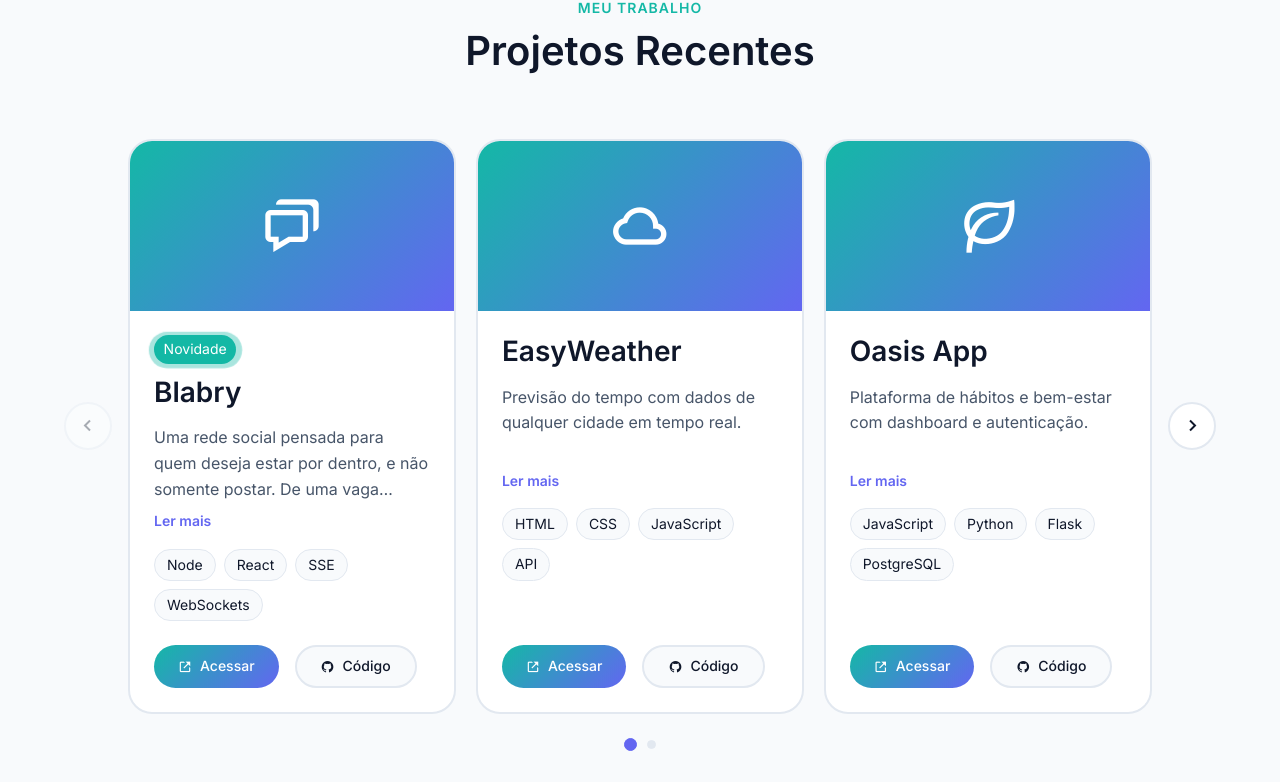
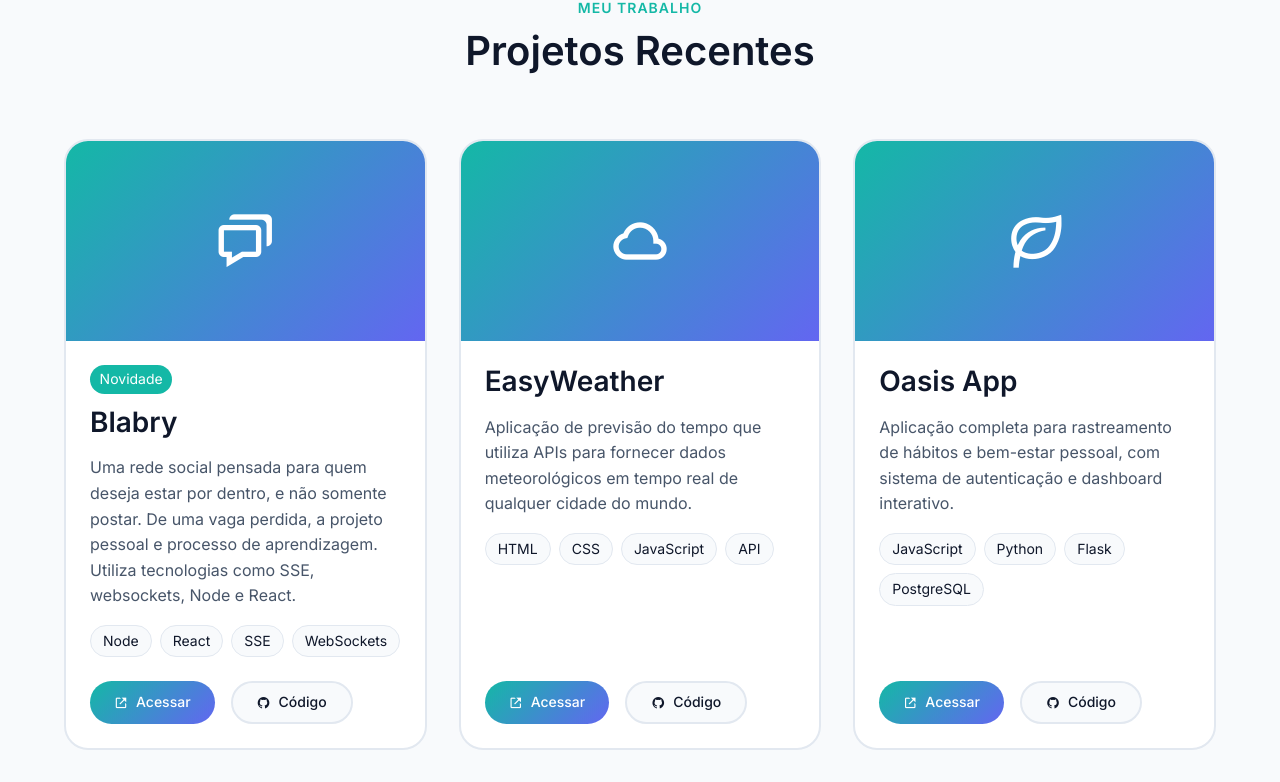
Before and after one commit to abraaosantosdeveloper/abraaosantosdeveloper.github.io, a Next.js app: page / in a window 1280 px wide. Shown: the part 1996-2778 px from the top of the page. Built offline with nearby package versions, Linux system fonts and the light colour scheme.

Commit message:
revert: restaurar seção de projetos para versão em grid
Co-authored-by: abraaosantosdeveloper <107932922+abraaosantosdeveloper@users.noreply.github.com>

```diff
--- a/app/styles.css
+++ b/app/styles.css
@@ -492,77 +492,9 @@ button {
 }
 
 .projects__content {
-  display: flex;
-  gap: 1.25rem;
-  overflow-x: auto;
-  scroll-snap-type: x mandatory;
-  scrollbar-width: none;
-  -ms-overflow-style: none;
-  scroll-behavior: smooth;
-  touch-action: pan-x;
-  -webkit-overflow-scrolling: touch;
-}
-
-.projects__content::-webkit-scrollbar {
-  display: none;
-}
-
-.projects__carousel {
-  display: flex;
-  align-items: center;
-  gap: 1rem;
-}
-
-.projects__nav {
-  width: 3rem;
-  height: 3rem;
-  border-radius: 50%;
-  border: 2px solid var(--border-color);
-  background: var(--bg-color);
-  color: var(--text-color);
-  display: inline-flex;
-  align-items: center;
-  justify-content: center;
-  transition: all var(--transition-fast);
-  flex-shrink: 0;
-}
-
-.projects__nav i {
-  font-size: 1.5rem;
-}
-
-.projects__nav:hover:not(:disabled) {
-  border-color: var(--secondary-color);
-  color: var(--secondary-color);
-}
-
-.projects__nav:disabled {
-  opacity: 0.35;
-  cursor: not-allowed;
-}
-
-.projects__dots {
-  display: flex;
-  align-items: center;
-  justify-content: center;
-  gap: 0.6rem;
-  margin-top: 1.5rem;
-}
-
-.project__dot {
-  width: 0.6rem;
-  height: 0.6rem;
-  border-radius: 50%;
-  background: var(--border-color);
-  border: 1px solid var(--border-color);
-  transition: all var(--transition-fast);
-}
-
-.project__dot--active {
-  width: 0.85rem;
-  height: 0.85rem;
-  background: var(--secondary-color);
-  border-color: var(--secondary-color);
+  display: grid;
+  grid-template-columns: repeat(auto-fit, minmax(300px, 1fr));
+  gap: 2rem;
 }
 
 .project__card {
@@ -573,9 +505,7 @@ button {
   transition: all var(--transition-normal);
   display: flex;
   flex-direction: column;
-  flex: 0 0 calc(33.333% - 0.84rem);
-  min-width: 0;
-  scroll-snap-align: center;
+
 }
 
 .project__card:hover {
@@ -585,7 +515,7 @@ button {
 }
 
 .project__image {
-  height: 170px;
+  height: 200px;
   background: linear-gradient(135deg, var(--primary-color), var(--secondary-color));
   display: flex;
   align-items: center;
@@ -605,8 +535,6 @@ button {
 }
 
 .project__badge {
-  position: relative;
-  z-index: 1;
   width: fit-content;
   margin-bottom: 0.75rem;
   padding: 0.2rem 0.6rem;
@@ -617,32 +545,6 @@ button {
   font-weight: var(--font-medium);
 }
 
-.project__badge--pulse::after {
-  content: '';
-  position: absolute;
-  inset: -0.15rem;
-  border-radius: inherit;
-  background: var(--primary-color);
-  opacity: 0.55;
-  z-index: -1;
-  animation: badgePulse 2.8s ease-in-out infinite;
-}
-
-@keyframes badgePulse {
-  0% {
-    transform: scale(1);
-    opacity: 0.55;
-  }
-  50% {
-    transform: scale(1.14);
-    opacity: 0.2;
-  }
-  100% {
-    transform: scale(1);
-    opacity: 0.55;
-  }
-}
-
 .project__title {
   font-size: var(--font-size-h3);
   margin-bottom: 1rem;
@@ -651,29 +553,8 @@ button {
 
 .project__description {
   color: var(--text-color-light);
-  margin-bottom: 0.5rem;
+  margin-bottom: 1rem;
   line-height: 1.6;
-  display: -webkit-box;
-  -webkit-box-orient: vertical;
-  -webkit-line-clamp: 3;
-  line-clamp: 3;
-  overflow: hidden;
-  min-height: 4.8em;
-}
-
-.project__read-more {
-  background: none;
-  border: none;
-  color: var(--secondary-color);
-  font-size: var(--font-size-small);
-  font-weight: 600;
-  width: fit-content;
-  margin-bottom: 1rem;
-  padding: 0;
-}
-
-.project__read-more:hover {
-  text-decoration: underline;
 }
 
 .project__tags {
@@ -705,68 +586,6 @@ button {
 
 .project__card--coming .project__image {
   background: linear-gradient(135deg, var(--text-color-light), var(--border-color));
-}
-
-.project-modal {
-  position: fixed;
-  inset: 0;
-  background: rgba(15, 23, 42, 0.65);
-  display: flex;
-  align-items: center;
-  justify-content: center;
-  padding: 1rem;
-  z-index: 120;
-}
-
-.project-modal__content {
-  width: min(680px, 100%);
-  max-height: 80vh;
-  background: var(--bg-color);
-  border-radius: var(--border-radius-md);
-  border: 1px solid var(--border-color);
-  box-shadow: 0 20px 40px var(--shadow-color-lg);
-  display: flex;
-  flex-direction: column;
-  overflow: hidden;
-}
-
-.project-modal__header {
-  display: flex;
-  align-items: center;
-  justify-content: space-between;
-  gap: 1rem;
-  padding: 1rem 1.25rem 0.75rem;
-}
-
-.project-modal__header h3 {
-  font-size: 1.2rem;
-}
-
-.project-modal__close {
-  width: 2rem;
-  height: 2rem;
-  border-radius: 50%;
-  border: 1px solid var(--border-color);
-  background: var(--bg-color-alt);
-  color: var(--text-color);
-  font-size: 1.2rem;
-  line-height: 1;
-  display: inline-flex;
-  align-items: center;
-  justify-content: center;
-}
-
-.project-modal__divider {
-  border: 0;
-  border-top: 1px solid var(--border-color);
-  opacity: 0.65;
-}
-
-.project-modal__body {
-  padding: 1rem 1.25rem 1.25rem;
-  color: var(--text-color-light);
-  overflow-y: auto;
-  line-height: 1.7;
 }
 
 /* ===== CONTACT SECTION ===== */
@@ -1155,26 +974,6 @@ button {
     flex-direction: column;
   }
 
-  .projects__content {
-    gap: 1rem;
-  }
-
-  .project__card {
-    flex-basis: 100%;
-  }
-
-  .project__image {
-    height: 150px;
-  }
-
-  .projects__nav {
-    display: none;
-  }
-
-  .projects__dots {
-    margin-top: 1rem;
-  }
-
   .btn {
     width: 100%;
     justify-content: center;
@@ -1196,33 +995,3 @@ button {
     font-size: 1.25rem;
   }
 }
-
-@media screen and (max-width: 399px) {
-  .project__card {
-    border-width: 1px;
-  }
-
-  .project__image {
-    height: 160px;
-  }
-
-  .project__data {
-    padding: 1rem;
-  }
-
-  .project__description {
-    font-size: 0.9rem;
-    line-height: 1.5;
-  }
-
-  .tag {
-    padding: 0.2rem 0.5rem;
-    font-size: 0.75rem;
-  }
-}
-
-@media screen and (max-width: 980px) and (min-width: 577px) {
-  .project__card {
-    flex-basis: calc(50% - 0.625rem);
-  }
-}
--- a/components/Projects.tsx
+++ b/components/Projects.tsx
@@ -1,187 +1,4 @@
-'use client';
-
-import { useCallback, useEffect, useMemo, useRef, useState } from 'react';
-
-type Project = {
-  title: string;
-  description: string;
-  icon: string;
-  tags: string[];
-  appUrl?: string;
-  repoUrl?: string;
-  isNew?: boolean;
-  isComingSoon?: boolean;
-};
-
-const projects: Project[] = [
-  {
-    title: 'Blabry',
-    description:
-      'Uma rede social pensada para quem deseja estar por dentro, e não somente postar. De uma vaga perdida, a projeto pessoal e processo de aprendizagem.',
-    icon: 'bx-chat',
-    tags: ['Node', 'React', 'SSE', 'WebSockets'],
-    appUrl: 'https://blabry.com.br/',
-    repoUrl: 'https://github.com/abraaosantosdeveloper/blabry/',
-    isNew: true,
-  },
-  {
-    title: 'EasyWeather',
-    description: 'Previsão do tempo com dados de qualquer cidade em tempo real.',
-    icon: 'bx-cloud',
-    tags: ['HTML', 'CSS', 'JavaScript', 'API'],
-    appUrl: 'https://abraaosantosdeveloper.github.io/easy-weather',
-    repoUrl: 'https://github.com/abraaosantosdeveloper/easy-weather',
-  },
-  {
-    title: 'Oasis App',
-    description: 'Plataforma de hábitos e bem-estar com dashboard e autenticação.',
-    icon: 'bx-leaf',
-    tags: ['JavaScript', 'Python', 'Flask', 'PostgreSQL'],
-    appUrl: 'https://abraaosantosdeveloper.github.io/oasis_app/landing.html',
-    repoUrl: 'https://github.com/abraaosantosdeveloper/oasis_app',
-  },
-  {
-    title: 'Quick List',
-    description: 'Lista de tarefas direta com persistência local no navegador.',
-    icon: 'bx-list-check',
-    tags: ['HTML', 'CSS', 'JavaScript', 'LocalStorage'],
-    appUrl: 'https://abraaosantosdeveloper.github.io/quick-list/',
-    repoUrl: 'https://github.com/abraaosantosdeveloper/quick-list',
-  },
-  {
-    title: 'Rotina em Pauta',
-    description: 'Aplicação de organização diária com foco em produtividade pessoal.',
-    icon: 'bx-calendar-check',
-    tags: ['HTML', 'CSS', 'JavaScript', 'Produtividade'],
-    appUrl: 'https://abraaosantosdeveloper.github.io/rotina-em-pauta/',
-    repoUrl: 'https://github.com/abraaosantosdeveloper/rotina-em-pauta/',
-  },
-  {
-    title: 'Em Breve',
-    description: 'Novos projetos estão em desenvolvimento e serão publicados em breve.',
-    icon: 'bx-rocket',
-    tags: ['???'],
-    isComingSoon: true,
-  },
-];
-
 export default function Projects() {
-  const trackRef = useRef<HTMLDivElement>(null);
-  const [activePage, setActivePage] = useState(0);
-  const [pageStartIndexes, setPageStartIndexes] = useState<number[]>([0]);
-  const [selectedProject, setSelectedProject] = useState<Project | null>(null);
-
-  const getCards = useCallback(() => {
-    const track = trackRef.current;
-    if (!track) return [];
-    return Array.from(track.querySelectorAll<HTMLElement>('.project__card'));
-  }, []);
-
-  const updateCarouselState = useCallback(() => {
-    const track = trackRef.current;
-    if (!track) return;
-    const cards = getCards();
-    if (cards.length === 0) return;
-
-    const nextPageStartIndexes = [0];
-    let currentPageStart = 0;
-    for (let index = 1; index < cards.length; index += 1) {
-      const pageStartCard = cards[currentPageStart];
-      const currentCard = cards[index];
-      const currentCardRightEdge = currentCard.offsetLeft + currentCard.offsetWidth;
-      const pageWidth = currentCardRightEdge - pageStartCard.offsetLeft;
-
-      if (pageWidth > track.clientWidth + 1) {
-        nextPageStartIndexes.push(index);
-        currentPageStart = index;
-      }
-    }
-
-    setPageStartIndexes((prevPageStartIndexes) => {
-      if (
-        prevPageStartIndexes.length === nextPageStartIndexes.length &&
-        prevPageStartIndexes.every((value, index) => value === nextPageStartIndexes[index])
-      ) {
-        return prevPageStartIndexes;
-      }
-      return nextPageStartIndexes;
-    });
-
-    let nextPage = 0;
-    let closest = Number.POSITIVE_INFINITY;
-    for (let pageIndex = 0; pageIndex < nextPageStartIndexes.length; pageIndex += 1) {
-      const pageStartIndex = nextPageStartIndexes[pageIndex];
-      const distance = Math.abs(track.scrollLeft - cards[pageStartIndex].offsetLeft);
-      if (distance < closest) {
-        closest = distance;
-        nextPage = pageIndex;
-      }
-    }
-
-    setActivePage(nextPage);
-  }, [getCards]);
-
-  useEffect(() => {
-    const track = trackRef.current;
-    if (!track) return;
-    const onScroll = () => updateCarouselState();
-    track.addEventListener('scroll', onScroll, { passive: true });
-    window.addEventListener('resize', onScroll);
-    onScroll();
-    return () => {
-      track.removeEventListener('scroll', onScroll);
-      window.removeEventListener('resize', onScroll);
-    };
-  }, [updateCarouselState]);
-
-  useEffect(() => {
-    if (!selectedProject) return;
-    const onEscape = (event: KeyboardEvent) => {
-      if (event.key === 'Escape') {
-        setSelectedProject(null);
-      }
-    };
-
-    const previousOverflow = document.body.style.overflow;
-    document.body.style.overflow = 'hidden';
-    window.addEventListener('keydown', onEscape);
-
-    return () => {
-      document.body.style.overflow = previousOverflow;
-      window.removeEventListener('keydown', onEscape);
-    };
-  }, [selectedProject]);
-
-  const canGoPrev = activePage > 0;
-  const canGoNext = activePage < pageStartIndexes.length - 1;
-
-  const scrollToPage = useCallback((pageIndex: number) => {
-    const track = trackRef.current;
-    if (!track) return;
-    const cards = getCards();
-    const targetCard = cards[pageStartIndexes[pageIndex]];
-    if (!targetCard) return;
-    track.scrollTo({
-      left: targetCard.offsetLeft,
-      behavior: 'smooth',
-    });
-  }, [getCards, pageStartIndexes]);
-
-  const projectDots = useMemo(
-    () =>
-      pageStartIndexes.map((_, pageIndex) => (
-        <button
-          key={`page-${pageIndex + 1}-dot`}
-          type="button"
-          className={`project__dot${activePage === pageIndex ? ' project__dot--active' : ''}`}
-          aria-label={`Ir para página ${pageIndex + 1} dos projetos`}
-          onClick={() => scrollToPage(pageIndex)}
-          aria-current={activePage === pageIndex ? 'true' : undefined}
-        />
-      )),
-    [activePage, pageStartIndexes, scrollToPage]
-  );
-
   return (
     <section className="projects section" id="projects">
       <div className="projects__container container">
@@ -190,110 +7,177 @@ export default function Projects() {
           <h2 className="section__title">Projetos Recentes</h2>
         </div>
 
-        <div className="projects__carousel">
-          <button
-            type="button"
-            className="projects__nav projects__nav--prev"
-            aria-label="Projeto anterior"
-            onClick={() => scrollToPage(Math.max(0, activePage - 1))}
-            disabled={!canGoPrev}
-          >
-            <i className="bx bx-chevron-left"></i>
-          </button>
-
-          <div className="projects__content" ref={trackRef}>
-            {projects.map((project) => (
-              <article
-                key={project.title}
-                className={`project__card${project.isComingSoon ? ' project__card--coming' : ''}`}
-              >
+        <div className="projects__content">
+          {/* Blabry Project */}
+          <article className="project__card">
             <div className="project__image">
-                  <i className={`bx ${project.icon}`}></i>
+              <i className='bx bx-chat'></i>
             </div>
             <div className="project__data">
-                  {project.isNew ? <span className="project__badge project__badge--pulse">Novidade</span> : null}
-                  <h3 className="project__title">{project.title}</h3>
-                  <p className="project__description">{project.description}</p>
-                  <button type="button" className="project__read-more" onClick={() => setSelectedProject(project)}>
-                    Ler mais
-                  </button>
+              <span className="project__badge">Novidade</span>
+              <h3 className="project__title">Blabry</h3>
+              <p className="project__description">
+                Uma rede social pensada para quem deseja estar por dentro, e não somente postar.
+                De uma vaga perdida, a projeto pessoal e processo de aprendizagem.
+                Utiliza tecnologias como SSE, websockets, Node e React.
+              </p>
               <div className="project__tags">
-                    {project.tags.map((tag) => (
-                      <span key={`${project.title}-${tag}`} className="tag">
-                        {tag}
-                      </span>
-                    ))}
+                <span className="tag">Node</span>
+                <span className="tag">React</span>
+                <span className="tag">SSE</span>
+                <span className="tag">WebSockets</span>
               </div>
-                  {project.appUrl && project.repoUrl ? (
               <div className="project__buttons">
-                      <a
-                        href={project.appUrl}
-                        target="_blank"
-                        rel="noopener noreferrer"
-                        className="btn btn--small btn--primary"
-                      >
-                        <i className="bx bx-link-external"></i>
+                <a href="https://blabry.com.br/" target="_blank" rel="noopener noreferrer" className="btn btn--small btn--primary">
+                  <i className='bx bx-link-external'></i>
                   Acessar
                 </a>
-                      <a
-                        href={project.repoUrl}
-                        target="_blank"
-                        rel="noopener noreferrer"
-                        className="btn btn--small btn--secondary"
-                      >
-                        <i className="bx bxl-github"></i>
+                <a href="https://github.com/abraaosantosdeveloper/blabry/" target="_blank" rel="noopener noreferrer" className="btn btn--small btn--secondary">
+                  <i className='bx bxl-github'></i>
                   Código
                 </a>
               </div>
-                  ) : null}
             </div>
           </article>
-            ))}
+
+          {/* EasyWeather Project */}
+          <article className="project__card">
+            <div className="project__image">
+              <i className='bx bx-cloud'></i>
             </div>
-
-          <button
-            type="button"
-            className="projects__nav projects__nav--next"
-            aria-label="Próximo projeto"
-            onClick={() => scrollToPage(Math.min(pageStartIndexes.length - 1, activePage + 1))}
-            disabled={!canGoNext}
-          >
-            <i className="bx bx-chevron-right"></i>
-          </button>
+            <div className="project__data">
+              <h3 className="project__title">EasyWeather</h3>
+              <p className="project__description">
+                Aplicação de previsão do tempo que utiliza APIs para fornecer dados meteorológicos
+                em tempo real de qualquer cidade do mundo.
+              </p>
+              <div className="project__tags">
+                <span className="tag">HTML</span>
+                <span className="tag">CSS</span>
+                <span className="tag">JavaScript</span>
+                <span className="tag">API</span>
               </div>
-
-        <div className="projects__dots" aria-label="Navegação dos projetos">
-          {projectDots}
+              <div className="project__buttons">
+                <a href="https://abraaosantosdeveloper.github.io/easy-weather" target="_blank" rel="noopener noreferrer" className="btn btn--small btn--primary">
+                  <i className='bx bx-link-external'></i>
+                  Acessar
+                </a>
+                <a href="https://github.com/abraaosantosdeveloper/easy-weather" target="_blank" rel="noopener noreferrer" className="btn btn--small btn--secondary">
+                  <i className='bx bxl-github'></i>
+                  Código
+                </a>
               </div>
             </div>
+          </article>
 
-      {selectedProject ? (
-        <div
-          className="project-modal"
-          role="dialog"
-          aria-modal="true"
-          aria-labelledby="project-modal-title"
-          onClick={() => setSelectedProject(null)}
-        >
-          <div className="project-modal__content" onClick={(event) => event.stopPropagation()}>
-            <div className="project-modal__header">
-              <h3 id="project-modal-title">{selectedProject.title}</h3>
-              <button
-                type="button"
-                className="project-modal__close"
-                onClick={() => setSelectedProject(null)}
-                aria-label="Fechar modal"
-              >
-                ×
-              </button>
+          {/* Oasis App Project */}
+          <article className="project__card">
+            <div className="project__image">
+              <i className='bx bx-leaf'></i>
             </div>
-            <hr className="project-modal__divider" />
-            <div className="project-modal__body">
-              <p>{selectedProject.description}</p>
+            <div className="project__data">
+              <h3 className="project__title">Oasis App</h3>
+              <p className="project__description">
+                Aplicação completa para rastreamento de hábitos e bem-estar pessoal,
+                com sistema de autenticação e dashboard interativo.
+              </p>
+              <div className="project__tags">
+                <span className="tag">JavaScript</span>
+                <span className="tag">Python</span>
+                <span className="tag">Flask</span>
+                <span className="tag">PostgreSQL</span>
+              </div>
+              <div className="project__buttons">
+                <a href="https://abraaosantosdeveloper.github.io/oasis_app/landing.html" target="_blank" rel="noopener noreferrer" className="btn btn--small btn--primary">
+                  <i className='bx bx-link-external'></i>
+                  Acessar
+                </a>
+                <a href="https://github.com/abraaosantosdeveloper/oasis_app" target="_blank" rel="noopener noreferrer" className="btn btn--small btn--secondary">
+                  <i className='bx bxl-github'></i>
+                  Código
+                </a>
               </div>
             </div>
+          </article>
+
+          {/* Quick List Project */}
+          <article className="project__card">
+            <div className="project__image">
+              <i className='bx bx-list-check'></i>
             </div>
-      ) : null}
+            <div className="project__data">
+              <h3 className="project__title">Quick List</h3>
+              <p className="project__description">
+                Lista de tarefas simples e objetiva criada em contexto acadêmico,
+                com persistência de dados via LocalStorage utilizando tecnologias web tradicionais.
+              </p>
+              <div className="project__tags">
+                <span className="tag">HTML</span>
+                <span className="tag">CSS</span>
+                <span className="tag">JavaScript</span>
+                <span className="tag">LocalStorage</span>
+              </div>
+              <div className="project__buttons">
+                <a href="https://abraaosantosdeveloper.github.io/quick-list/" target="_blank" rel="noopener noreferrer" className="btn btn--small btn--primary">
+                  <i className='bx bx-link-external'></i>
+                  Acessar
+                </a>
+                <a href="https://github.com/abraaosantosdeveloper/quick-list" target="_blank" rel="noopener noreferrer" className="btn btn--small btn--secondary">
+                  <i className='bx bxl-github'></i>
+                  Código
+                </a>
+              </div>
+            </div>
+          </article>
+
+          {/* Rotina em Pauta Project */}
+          <article className="project__card">
+            <div className="project__image">
+              <i className='bx bx-calendar-check'></i>
+            </div>
+            <div className="project__data">
+              <h3 className="project__title">Rotina em Pauta</h3>
+              <p className="project__description">
+                Aplicação focada em organização de rotina e planejamento diário,
+                com interface intuitiva para facilitar o acompanhamento de tarefas.
+              </p>
+              <div className="project__tags">
+                <span className="tag">HTML</span>
+                <span className="tag">CSS</span>
+                <span className="tag">JavaScript</span>
+                <span className="tag">Produtividade</span>
+              </div>
+              <div className="project__buttons">
+                <a href="https://abraaosantosdeveloper.github.io/rotina-em-pauta/" target="_blank" rel="noopener noreferrer" className="btn btn--small btn--primary">
+                  <i className='bx bx-link-external'></i>
+                  Acessar
+                </a>
+                <a href="https://github.com/abraaosantosdeveloper/rotina-em-pauta/" target="_blank" rel="noopener noreferrer" className="btn btn--small btn--secondary">
+                  <i className='bx bxl-github'></i>
+                  Código
+                </a>
+              </div>
+            </div>
+          </article>
+
+          {/* Coming Soon Project */}
+          <article className="project__card project__card--coming">
+            <div className="project__image">
+              <i className='bx bx-rocket'></i>
+            </div>
+            <div className="project__data">
+              <h3 className="project__title">Em Breve</h3>
+              <p className="project__description">
+                Novos projetos incríveis estão a caminho! Fique ligado para ver
+                as próximas soluções que estou desenvolvendo.
+              </p>
+              <div className="project__tags">
+                <span className="tag">???</span>
+              </div>
+            </div>
+          </article>
+        </div>
+      </div>
     </section>
   );
 }
```
Lines whose indentation alone changed are shown as unchanged.
